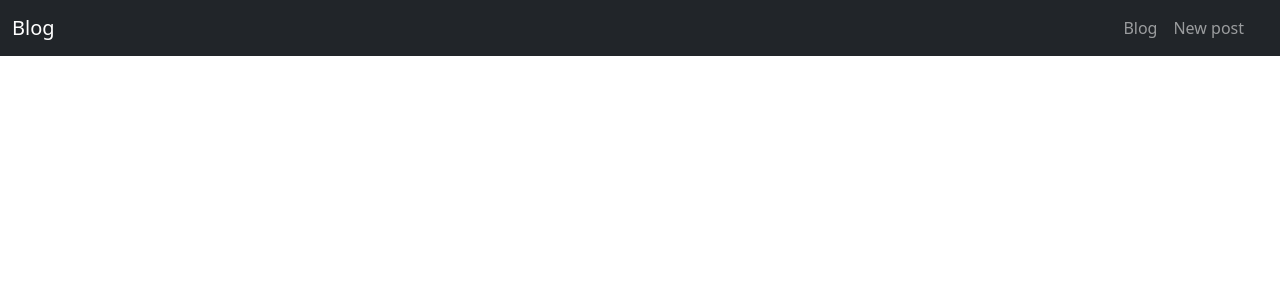
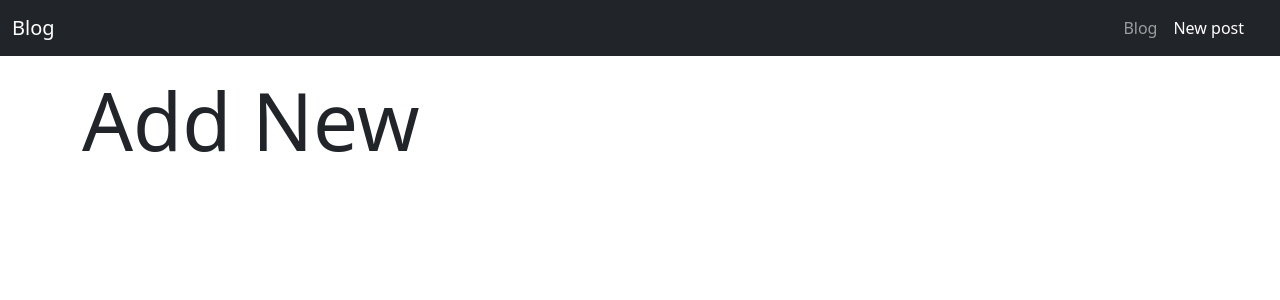
Before and after one commit to AbderrahmaneFadili/simple-blog, a React (Create React App) app in the folder client/: page /new in a window 1280 px wide. Shown: the top 300 px of the page. Built offline with nearby package versions, Linux system fonts and the light colour scheme.

Commit message:
Setup Blog - New

```diff
--- a/client/src/App.tsx
+++ b/client/src/App.tsx
@@ -1,11 +1,17 @@
 import React from "react";
-import { Container } from "react-bootstrap";
 import NavBar from "./layout/NavBar/NavBar";
+import { Route, Routes } from "react-router-dom";
+import Blog from "./pages/Blog/Blog";
+import NewPost from "./pages/NewPost/NewPost";
 
 function App() {
   return (
     <>
       <NavBar />
+      <Routes>
+        <Route path="blog" element={<Blog />} />
+        <Route path="new" element={<NewPost />} />
+      </Routes>
     </>
   );
 }
--- a/client/src/layout/NavBar/NavBar.tsx
+++ b/client/src/layout/NavBar/NavBar.tsx
@@ -26,7 +26,7 @@ const NavBar = () => {
               <NavLink className="nav-link" to="/blog">
                 Blog
               </NavLink>
-              <NavLink className="nav-link" to="/add">
+              <NavLink className="nav-link" to="/new">
                 New post
               </NavLink>
             </Nav>
--- /dev/null
+++ b/client/src/pages/Blog/Blog.tsx
@@ -0,0 +1,12 @@
+import React from "react";
+import { Container } from "react-bootstrap";
+
+const Blog = () => {
+  return (
+    <Container>
+      <h1 className="display-1">Blog</h1>
+    </Container>
+  );
+};
+
+export default Blog;
--- /dev/null
+++ b/client/src/pages/NewPost/NewPost.tsx
@@ -0,0 +1,12 @@
+import React from "react";
+import { Container } from "react-bootstrap";
+
+function NewPost() {
+  return (
+    <Container>
+      <h1 className="display-1">Add New</h1>
+    </Container>
+  );
+}
+
+export default NewPost;
```
